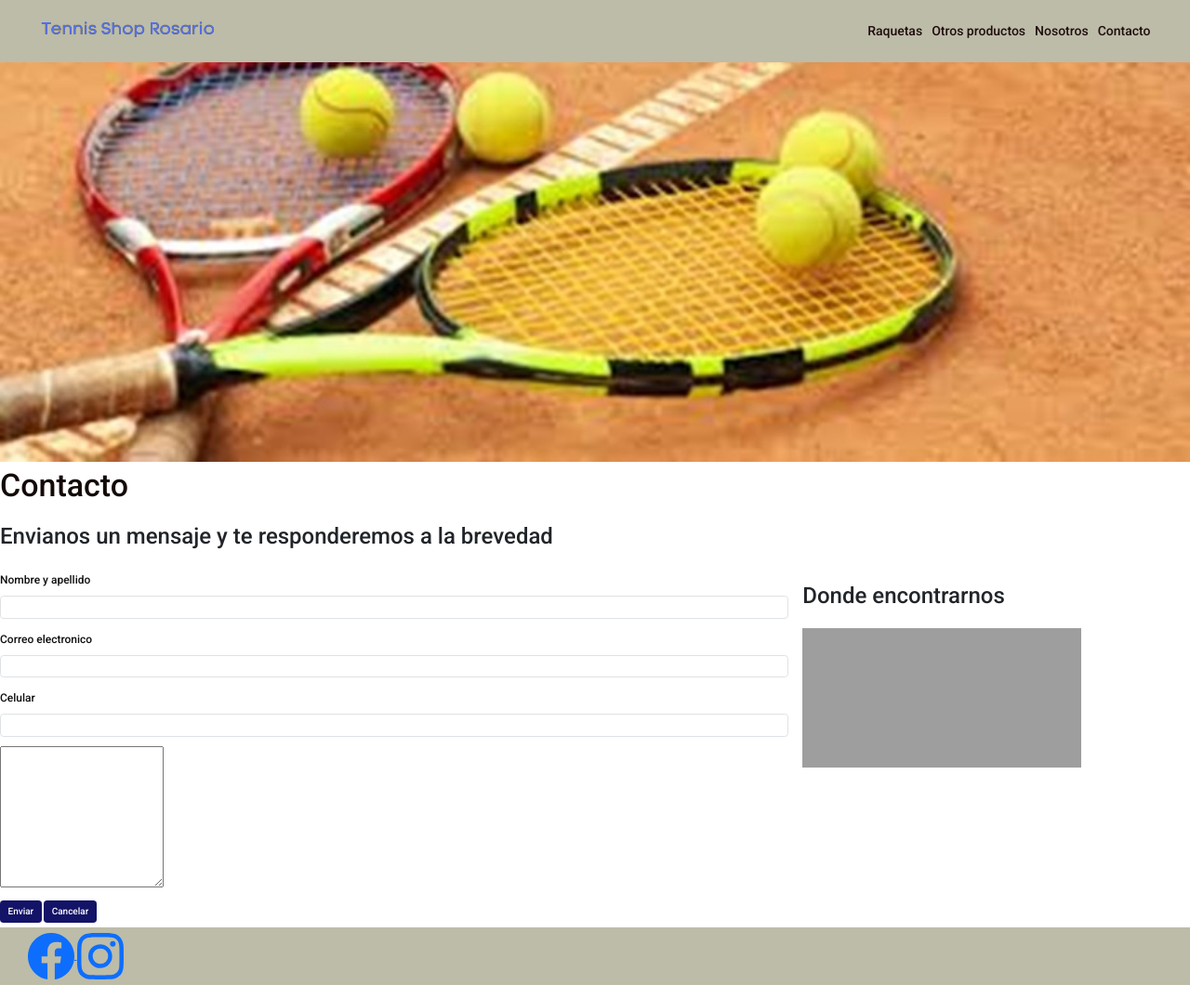
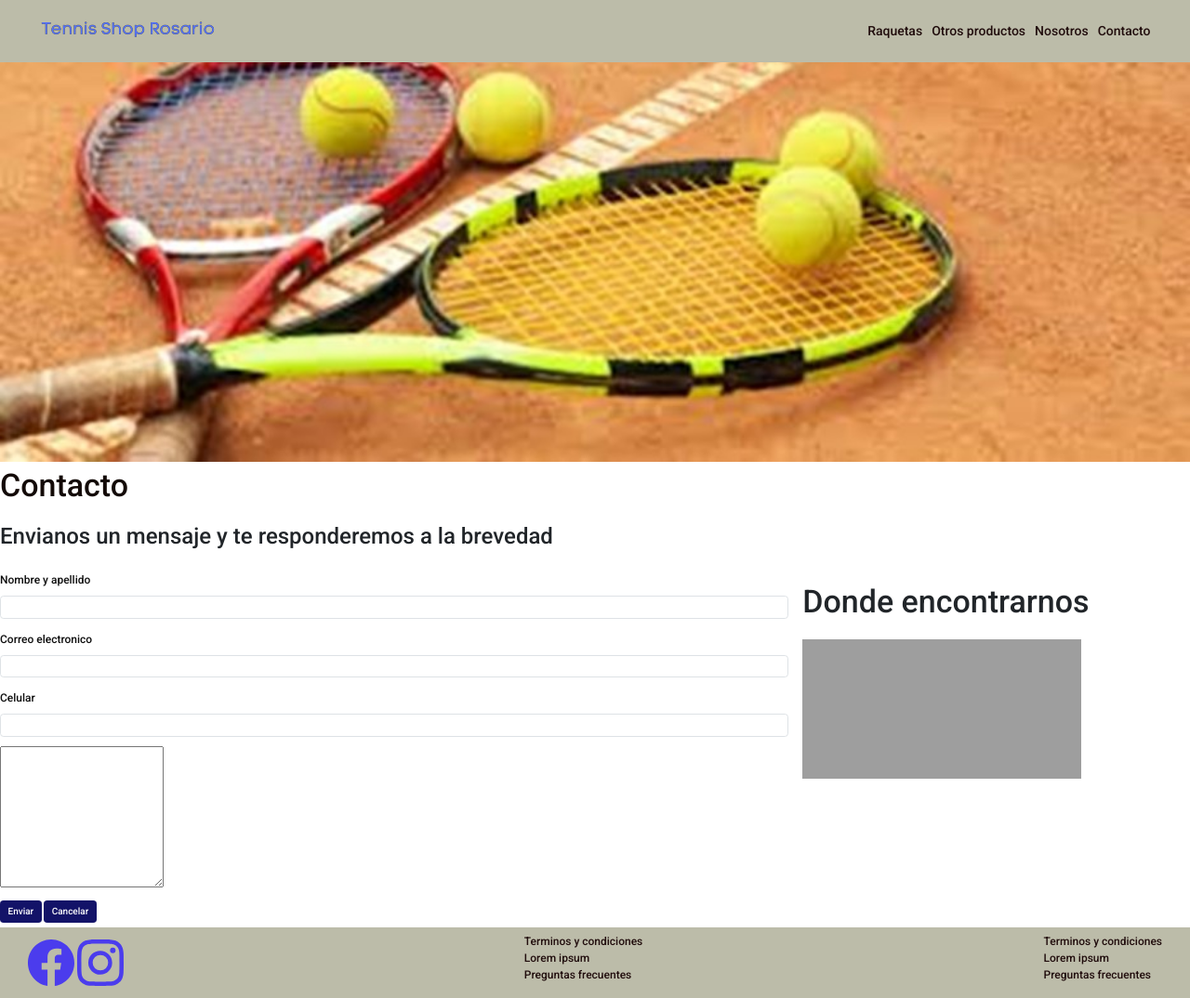
Before and after one commit to EugenioGonzalez242/TennisShopRosario, a plain HTML site: page pages/contacto.html in a window 1280 px wide. Shown: the whole page at 93% size. Drawn offline with nearby package versions, Linux system fonts and the light colour scheme; grey boxes are pictures that could not be loaded.

Commit message:
se modifico footer

```diff
--- a/css/style.css
+++ b/css/style.css
@@ -32,9 +32,8 @@ h2{
 h3{
     font-size: 2.4em;
 }
-footer{
-    background-color: rgb(188, 188, 169);
-    padding: 6px 30px;
+h4{
+    font-size: 3.4em;
 }
 form label{
     color: rgb(14, 14, 14);
@@ -77,8 +76,27 @@ form label{
     background-color: rgb(19, 19, 104);
     color: white;
 }
-svg {
+footer{
+    background-color: rgb(188, 188, 169);
+    padding: 6px 30px;
+    display: flex;
+    justify-content: space-between;
+    align-items: center;
+}
+footer svg {
     margin: 0 auto;
-width: 50px;
-   height: 50px;
+    width: 50px;
+    height: 50px;
+    fill: rgb(75, 60, 237);
 }
+footer a {
+  text-decoration: none;
+}
+footer ul {
+    list-style: none;
+}
+footer ul li a {
+    color: rgb(33, 13, 13);
+    font-size: 1.2em;
+    text-decoration: none
+}
--- a/pages/contacto.html
+++ b/pages/contacto.html
@@ -63,7 +63,7 @@
               <button type="reset" class="btn bg-blue">Cancelar</button>
             </form>
             <div class="col-sm-12 col-md-12 col-lg-4">
-              <h3 class="ubicacion py-4 ">Donde encontrarnos</h3>
+              <h4 class="ubicacion py-4 ">Donde encontrarnos</h4>
               <iframe src="https://www.google.com/maps/embed?pb=!1m18!1m12!1m3!1d3347.7792477698695!2d-60.642458999999995!3d-32.956837199999995!2m3!1f0!2f0!3f0!3m2!1i1024!2i768!4f13.1!3m3!1m2!1s0x95b7ab0fa8f9f68d%3A0xc5127461434a49cb!2sAv.%20Pellegrini%201100%2C%20S2000%20Rosario%2C%20Santa%20Fe!5e0!3m2!1ses-419!2sar!4v1685135083350!5m2!1ses-419!2sar" style="border:0;" allowfullscreen="" loading="lazy" referrerpolicy="no-referrer-when-downgrade"></iframe>
             </div>
           </div>
@@ -82,6 +82,32 @@
                   </svg>
             </a>
         </div>
+        <div>
+          <ul>
+              <li>
+                  <a href="#">Terminos y condiciones</a>
+              </li>
+              <li>
+                  <a href="#">Lorem ipsum</a>
+              </li>
+              <li>
+                  <a href="#">Preguntas frecuentes</a>
+              </li>
+          </ul>
+        </div>
+        <div>
+          <ul>
+            <li>
+                <a href="#">Terminos y condiciones</a>
+            </li>
+            <li>
+                <a href="#">Lorem ipsum</a>
+            </li>
+            <li>
+                <a href="#">Preguntas frecuentes</a>
+            </li>
+          </ul>
+        </div>
     </footer>
     <script src="https://cdn.jsdelivr.net/npm/bootstrap@5.3.0/dist/js/bootstrap.bundle.min.js" integrity="sha384-geWF76RCwLtnZ8qwWowPQNguL3RmwHVBC9FhGdlKrxdiJJigb/j/68SIy3Te4Bkz" crossorigin="anonymous"></script>
   </body>
```
Also changed, not shown: index.html (+28 -2 lines), pages/nosotros.html (+26 -0 lines), pages/otros-productos.html (+27 -1 lines), pages/raquetas.html (+27 -1 lines).
